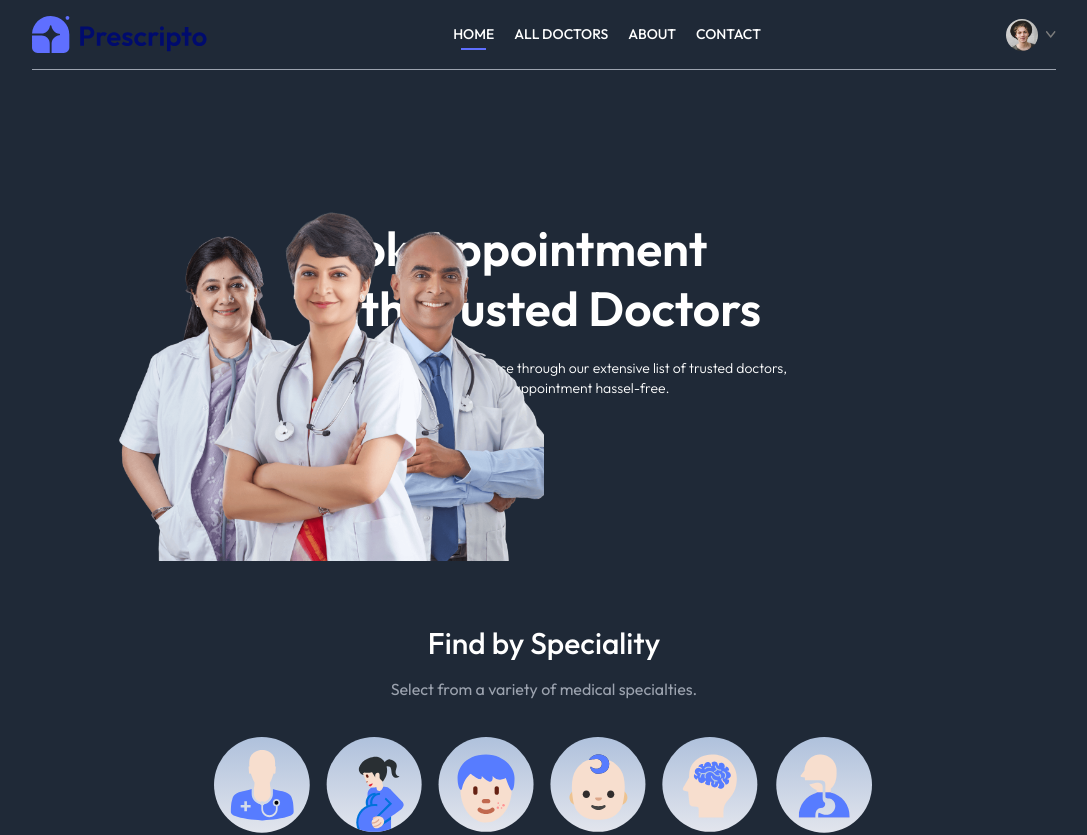
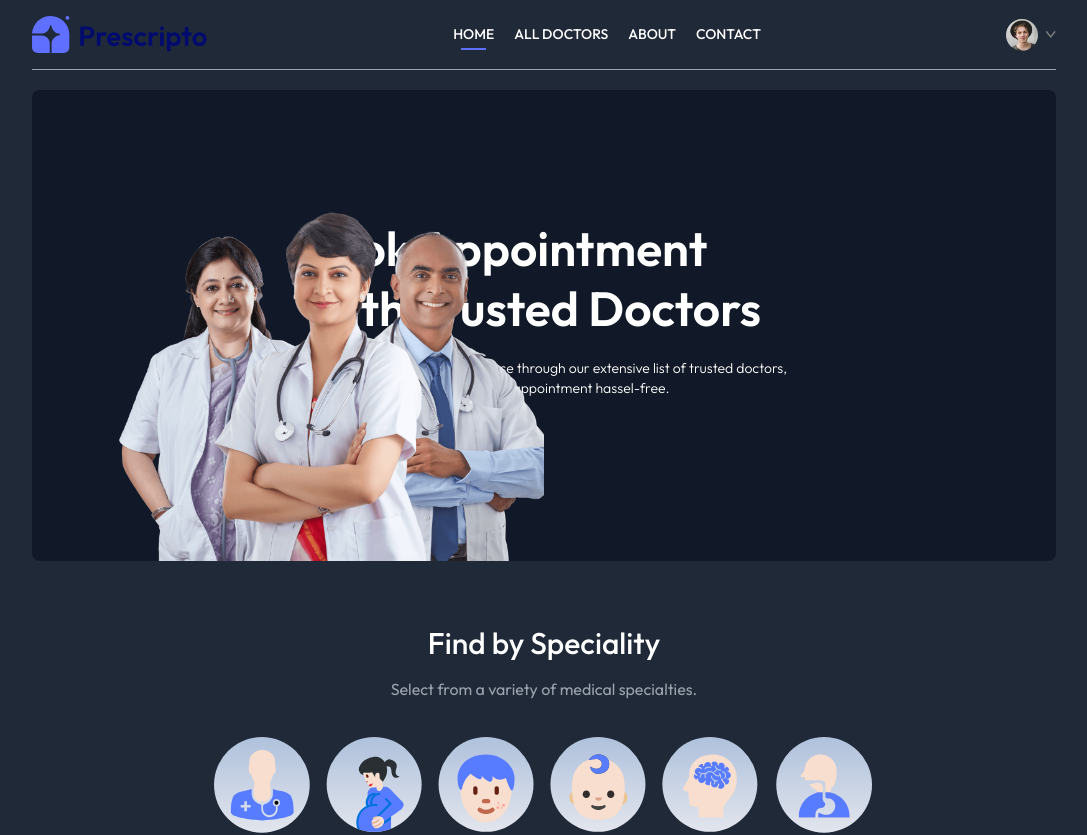
Before and after one commit to amshugannu/Hospital-Appointment-Booking, a React (Vite) app: page / in a window 1280 px wide. Shown: the top 835 px of the page, without its empty margins (96-1183 px from the left). Built offline with nearby package versions, Linux system fonts and the light colour scheme.

Commit message:
Update Header.jsx

```diff
--- a/src/components/Header.jsx
+++ b/src/components/Header.jsx
@@ -3,7 +3,7 @@
 
 const Header = () => {
   return (
-    <div className='flex flex-col md:flex-row flex-wrap  rounded-lg px-6 md:px-10 lg:px-20 bg-#1f2937'  >
+    <div className='flex flex-col md:flex-row flex-wrap  rounded-lg px-6 md:px-10 lg:px-20 bg-gray-900 '  >
       {/* ---leftside */}
       <div className='mid:w-1/2 flex flex-col items-start justify-center gap-4 py-10 m-auto md:py-[10vw] md:mb-[-30px]'>
             <p className='text-3xl md:text-4xl lg:text-5xl text-white font-semibold leading-tight md:leading-tight lg:leading-tight'>Book Appointment <br/>With Trusted Doctors</p>
```
